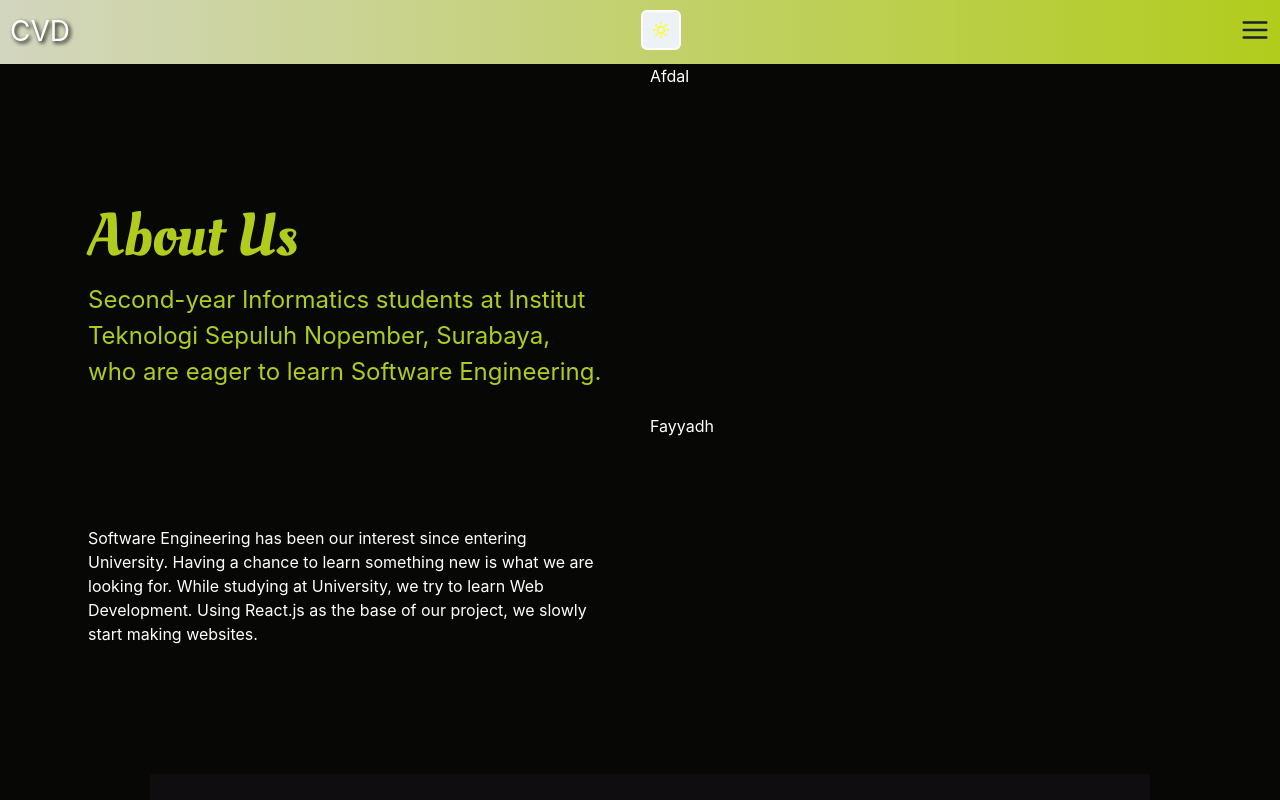
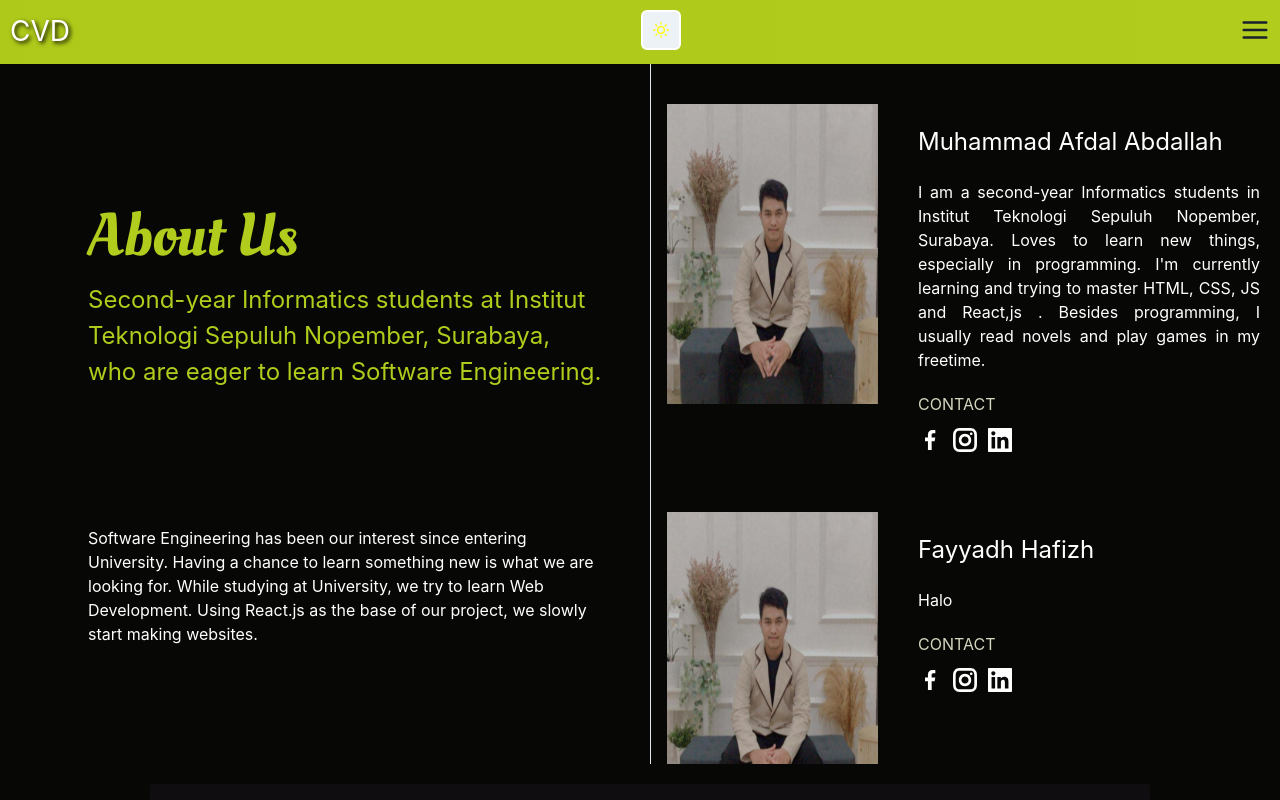
Before and after one commit to fydhfzh/FPLBE, a React (Create React App) app: page /about in a window 1280 px wide. Shown: the top 800 px of the page. Built offline with nearby package versions, Linux system fonts and the light colour scheme.

Commit message:
Add introduction

```diff
--- a/src/App.css
+++ b/src/App.css
@@ -8,7 +8,7 @@
     justify-content: space-between;
     position: sticky;
     top: 0;
-    background: linear-gradient(to right, #d3d6bf, #b2cc1d);
+    background: linear-gradient(to right, #aec919, #b2cc1d);
     min-width: none;
 
 }
--- /dev/null
+++ b/src/pages/About/components/Afdal.js
@@ -0,0 +1,44 @@
+import React from 'react'
+import { Grid, GridItem } from "@chakra-ui/react"
+import { Image, Box } from "@chakra-ui/react"
+import { Link } from '@chakra-ui/react';
+import { Text } from "@chakra-ui/react"
+import { GrFacebookOption, GrInstagram, GrLinkedin } from 'react-icons/gr'
+
+function Afdal() {
+
+    return (
+        <Grid
+        templateColumns="repeat(3, 1fr)">
+        <GridItem marginTop={10} colSpan={1}>
+            <Image src="Afdal_img.jpg" alt="foto_afdal" boxSize={300}/>
+        </GridItem>
+        <GridItem colSpan={2} marginTop={5} padding={10}>
+            <Text fontSize="2xl">Muhammad Afdal Abdallah</Text>
+            <Text marginTop={5} align="justify">
+                I am a second-year Informatics students in Institut Teknologi Sepuluh Nopember, Surabaya.
+                 Loves to learn new things, especially in programming.
+                 I'm currently learning and trying to master HTML, CSS, JS and React,js .
+                Besides programming, I usually read novels and play games in my freetime.
+            </Text>
+            <Text color="#d3d6bf" marginTop={5}>CONTACT</Text>
+                <Grid
+                templateColumns="repeat(3, 35px)"
+                marginTop={3}
+                >
+                    <GridItem rowSpan={1}>
+                        <GrFacebookOption onClick={() => {window.open("https://www.facebook.com/afdal.abdallah/")}} cursor="pointer" color="white" size="24px" alt="fb"/>
+                    </GridItem>
+                    <GridItem rowSpan={1}>
+                        <GrInstagram onClick={()=>{window.open("https://www.instagram.com/afdalabdallah/")}} cursor="pointer" color="white" size="24px" alt="ig"/>
+                    </GridItem>
+                    <GridItem rowSpan={1}>
+                        <GrLinkedin onClick={()=>{window.open("https://www.linkedin.com/in/muhammad-afdal-abdallah-808183201/")}} cursor="pointer" color="white" size="24px" alt="lk" />
+                    </GridItem>
+                </Grid>
+        </GridItem>
+        </Grid>
+    )
+}
+
+export default Afdal
--- a/src/pages/About/components/Biodata.js
+++ b/src/pages/About/components/Biodata.js
@@ -1,8 +1,7 @@
 import React from 'react'
 import { Grid, GridItem } from "@chakra-ui/react"
-import { Image, Box } from "@chakra-ui/react"
-import { Center, Square, Circle } from "@chakra-ui/react"
-import { Text } from "@chakra-ui/react"
+import Afdal from './Afdal'
+import Fayyadh from './Fayyadh'
 
 
 function Biodata() {
@@ -10,12 +9,14 @@ function Biodata() {
         <div>
             <Grid
              templateRows="repeat(2, 1fr)"
-             height={700}>
+             borderLeftWidth={1}
+             height={700}
+             paddingLeft={4}>
                  <GridItem rowSpan={1} color="white">
-                     Afdal
+                     <Afdal />
                  </GridItem>
                  <GridItem rowSpan={1} color="white">
-                     Fayyadh
+                     <Fayyadh />
                  </GridItem>
             </Grid>
         </div>
--- /dev/null
+++ b/src/pages/About/components/Fayyadh.js
@@ -0,0 +1,40 @@
+import React from 'react'
+import { Grid, GridItem } from "@chakra-ui/react"
+import { Image, Box } from "@chakra-ui/react"
+import { Link } from '@chakra-ui/react';
+import { Text } from "@chakra-ui/react"
+import { GrFacebookOption, GrInstagram, GrLinkedin } from 'react-icons/gr'
+
+function Fayyadh() {
+    return (
+        <Grid
+        templateColumns="repeat(3, 1fr)">
+        <GridItem marginTop={5} colSpan={1}>
+            <Image src="Afdal_img.jpg" alt="foto_afdal" boxSize={300}/>
+        </GridItem>
+        <GridItem colSpan={2} padding={10}>
+            <Text fontSize="2xl">Fayyadh Hafizh</Text>
+            <Text marginTop={5} align="justify">
+               Halo
+            </Text>
+            <Text color="#d3d6bf" marginTop={5}>CONTACT</Text>
+                <Grid
+                templateColumns="repeat(3, 35px)"
+                marginTop={3}
+                >
+                    <GridItem rowSpan={1}>
+                        <GrFacebookOption onClick={() => {window.open("https://www.facebook.com/afdal.abdallah/")}} cursor="pointer" color="white" size="24px" alt="fb"/>
+                    </GridItem>
+                    <GridItem rowSpan={1}>
+                        <GrInstagram onClick={()=>{window.open("https://www.instagram.com/afdalabdallah/")}} cursor="pointer" color="white" size="24px" alt="ig"/>
+                    </GridItem>
+                    <GridItem rowSpan={1}>
+                        <GrLinkedin onClick={()=>{window.open("https://www.linkedin.com/in/muhammad-afdal-abdallah-808183201/")}} cursor="pointer" color="white" size="24px" alt="lk" />
+                    </GridItem>
+                </Grid>
+        </GridItem>
+        </Grid>
+    )
+}
+
+export default Fayyadh
--- a/src/pages/About/components/Journey.js
+++ b/src/pages/About/components/Journey.js
@@ -6,7 +6,7 @@ import { Text } from "@chakra-ui/react"
 function Journey() {
     return (
         <Center height={400} bg="#070805">
-            <Box height={300} width={1000} bg="#0F0D0F" borderRadius={2} marginBottom={20} color="white">
+            <Box height={300} width={1000} bg="#0F0D0F" borderRadius={2} marginTop={5} marginBottom={20} color="white">
                 <Center marginTop={8}>
                     <Text fontSize="6xl" className="tittle" color="#b2cc1d">Our Journey</Text>
                 </Center>
--- a/src/parent_components/Navbar.js
+++ b/src/parent_components/Navbar.js
@@ -23,7 +23,6 @@ function Navbar() {
     return (
         <div>
             <Router>
-                <div>
                     <Flex className="navbar">
                             <div className="logo-container">
                                 <Link to='/' className="logo">CVD</Link>
@@ -31,7 +30,6 @@ function Navbar() {
                             <IconButton aria-label="Search database" w="40px" h="40px" ml={3} mb={1} border="2px solid #fff" icon={btnIcon === 'light'? <SunIcon color="yellow"/> : <MoonIcon color="#fff"/>}  onClick={handleClick}></IconButton>
                             <DrawerNav/>
                     </Flex>
-                </div>
                 <Routes/>
             </Router>
         </div>
```
Also changed, not shown: public/Afdal_FotoB.jfif (added), public/Afdal_img.jpg (added).
